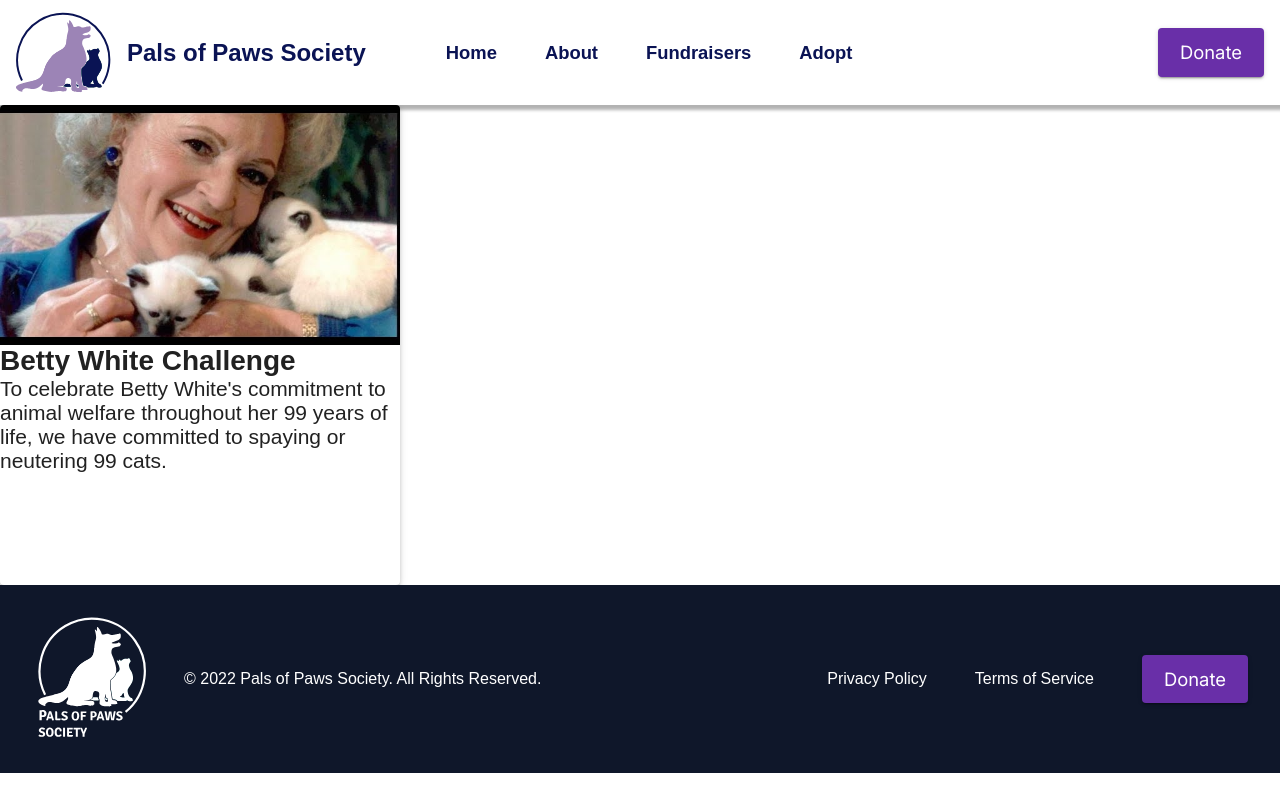
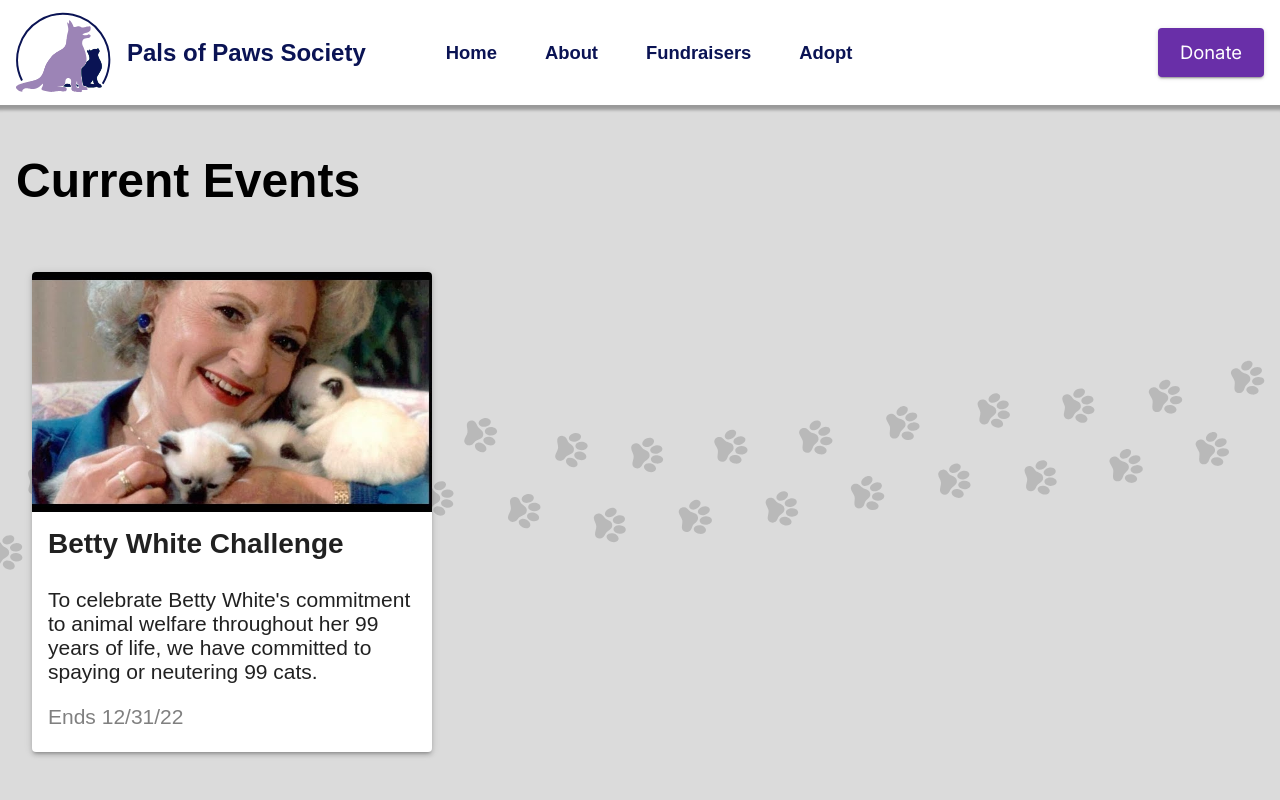
Before and after one commit to WVAviator/pals-of-paws-society, a Next.js app: page /fundraisers in a window 1280 px wide. Shown: the top 800 px of the page. Built offline with nearby package versions, Linux system fonts and the light colour scheme; a web font is replaced by a local one.

Commit message:
Added styling to fundraisers page

```diff
--- a/components/content/EventCard.module.scss
+++ b/components/content/EventCard.module.scss
@@ -5,9 +5,19 @@
 	height: 30rem;
 	border-radius: 0.625rem;
 	overflow: hidden;
+	position: relative;
 
 	h1 {
 		font-size: 1.75rem;
+		margin-bottom: 1em;
+	}
+
+	p {
+		margin-bottom: 1em;
+	}
+
+	&Text {
+		padding: $padding-section;
 	}
 }
 
@@ -16,3 +26,7 @@
 	height: 50%;
 	position: relative;
 }
+
+.date {
+	color: gray;
+}
--- a/components/content/EventCard.tsx
+++ b/components/content/EventCard.tsx
@@ -6,9 +6,12 @@ import styles from "./EventCard.module.scss";
 
 interface EventCardProps {
 	event: EventMeta;
+	active?: boolean;
 }
 
-const EventCard = ({ event }: EventCardProps) => {
+const EventCard = ({ event, active = false }: EventCardProps) => {
+	const isoDateString = new Date(event.endDate).toISOString();
+
 	return (
 		<Link href={`/fundraisers/${event.slug}`}>
 			<a>
@@ -16,8 +19,14 @@ const EventCard = ({ event }: EventCardProps) => {
 					<div className={styles.image}>
 						<Image src={event.image} layout="fill" objectFit="cover" />
 					</div>
-					<h1>{event.title}</h1>
-					<p>{event.excerpt}</p>
+					<div className={styles.cardText}>
+						<h1>{event.title}</h1>
+						<p>{event.description}</p>
+						<p className={styles.date}>
+							{active ? "Ends " : "Ended "}
+							<time dateTime={isoDateString}>{event.endDate}</time>
+						</p>
+					</div>
 				</Paper>
 			</a>
 		</Link>
--- /dev/null
+++ b/components/page-sections/EventContent.module.scss
@@ -0,0 +1,28 @@
+@use "/styles/variables" as *;
+
+.contentContainer {
+	@include restrict-width;
+	overflow: hidden;
+	padding: 3rem $padding-section;
+	position: relative;
+}
+
+.cardContent {
+	display: flex;
+	align-items: center;
+
+	overflow-x: scroll;
+	padding: $padding-section;
+
+	gap: 2rem;
+}
+
+.heading {
+	font-size: 2.25rem;
+	margin-bottom: 1em;
+	text-align: center;
+	@include mq-desktop {
+		font-size: 3rem;
+		text-align: left;
+	}
+}
--- /dev/null
+++ b/components/page-sections/EventContent.tsx
@@ -0,0 +1,21 @@
+import styles from "./EventContent.module.scss";
+
+interface EventContentProps {
+	children: React.ReactNode;
+	heading?: string;
+}
+
+const EventContent = ({ children, heading = null }: EventContentProps) => {
+	const optionalHeading = heading ? (
+		<h2 className={styles.heading}>{heading}</h2>
+	) : null;
+
+	return (
+		<div className={styles.contentContainer}>
+			{optionalHeading}
+			<div className={styles.cardContent}>{children}</div>
+		</div>
+	);
+};
+
+export default EventContent;
--- a/events/betty-white-challenge.mdx
+++ b/events/betty-white-challenge.mdx
@@ -2,8 +2,9 @@
 title: Betty White Challenge
 slug: betty-white-challenge
 image: /images/betty-white-challenge.jpg
-date: 01-Jan-2022
-excerpt: To celebrate Betty White's commitment to animal welfare throughout her 99 years of life, we have committed to spaying or neutering 99 cats.
+startDate: 1/1/22
+endDate: 12/31/22
+description: To celebrate Betty White's commitment to animal welfare throughout her 99 years of life, we have committed to spaying or neutering 99 cats.
 ---
 
 # Betty White Challenge
--- /dev/null
+++ b/events/super-ball-tailgate.mdx
@@ -0,0 +1,12 @@
+---
+title: Super*ball* Tailgate Spay and Neuter Fundraiser
+slug: super-ball-tailgate
+image: /images/superball.png
+startDate: 1/1/22
+endDate: 2/13/22
+description: Help Pals of Paws Society provide discounted spay and neuter services and enjoy some amazing Corky's barbecue!
+---
+
+# Super*ball* Tailgate Spay and Neuter Fundraiser
+
+Come purchase some amazing Corky's ribs for your Superbowl Sunday barbecue, and support Pals of Paws Society in the process! By purchasing your game day barbecue through this fundraiser, you'll be supporting our mission to help reduce pet overpopulation in our community so that every pet can have a home.
--- a/pages/fundraisers/index.tsx
+++ b/pages/fundraisers/index.tsx
@@ -6,13 +6,30 @@ import Image from "next/image";
 import { EventMeta } from "../../src/types/EventMeta";
 import Link from "next/link";
 import EventCard from "../../components/content/EventCard";
+import PawprintSection from "../../components/page-sections/PawprintSection";
+import EventContent from "../../components/page-sections/EventContent";
 
 interface FundraisersProps {
 	events: EventMeta[];
 }
 
 const Fundraisers = ({ events }: FundraisersProps) => {
-	const mappedEvents = events.map((event) => {
+	const activeEvents = events.filter(
+		(event) => new Date(event.endDate) > new Date()
+	);
+	const pastEvents = events.filter(
+		(event) => new Date(event.endDate) < new Date()
+	);
+
+	const mappedActiveEvents = activeEvents.map((event) => {
+		return (
+			<div key={event.slug}>
+				<EventCard event={event} active />
+			</div>
+		);
+	});
+
+	const mappedPastEvents = pastEvents.map((event) => {
 		return (
 			<div key={event.slug}>
 				<EventCard event={event} />
@@ -20,7 +37,18 @@ const Fundraisers = ({ events }: FundraisersProps) => {
 		);
 	});
 
-	return <div>{mappedEvents}</div>;
+	return (
+		<>
+			<PawprintSection sectionTitle="Active Events">
+				<EventContent heading="Current Events">
+					{mappedActiveEvents}
+				</EventContent>
+			</PawprintSection>
+			<PawprintSection sectionTitle="Past Events">
+				<EventContent heading="Past Events">{mappedPastEvents}</EventContent>
+			</PawprintSection>
+		</>
+	);
 };
 
 export const getStaticProps: GetStaticProps = async () => {
--- a/src/types/EventMeta.ts
+++ b/src/types/EventMeta.ts
@@ -1,7 +1,8 @@
 export interface EventMeta {
 	slug: string;
 	title: string;
-	date: string;
+	startDate: string;
+	endDate: string;
 	image: string;
-	excerpt: string;
+	description: string;
 }
```
Also changed, not shown: public/images/superball.png (added).
